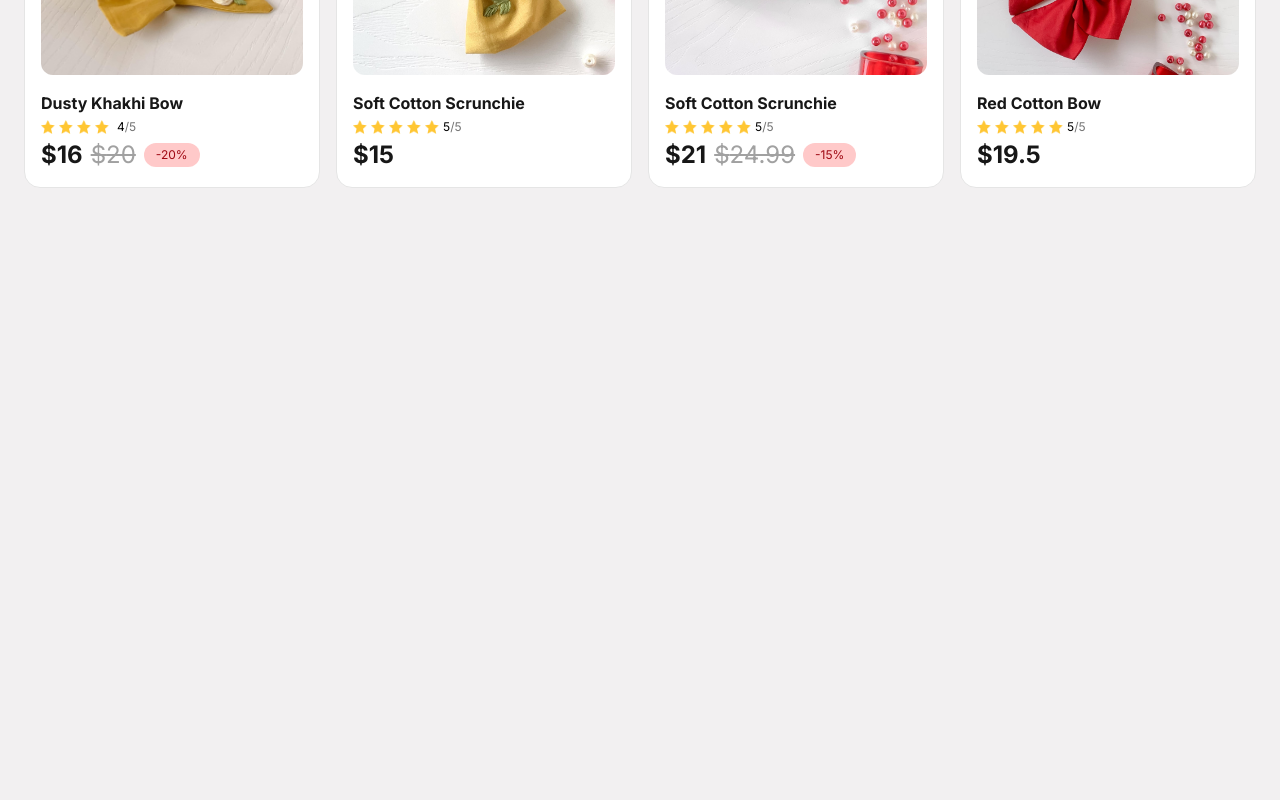
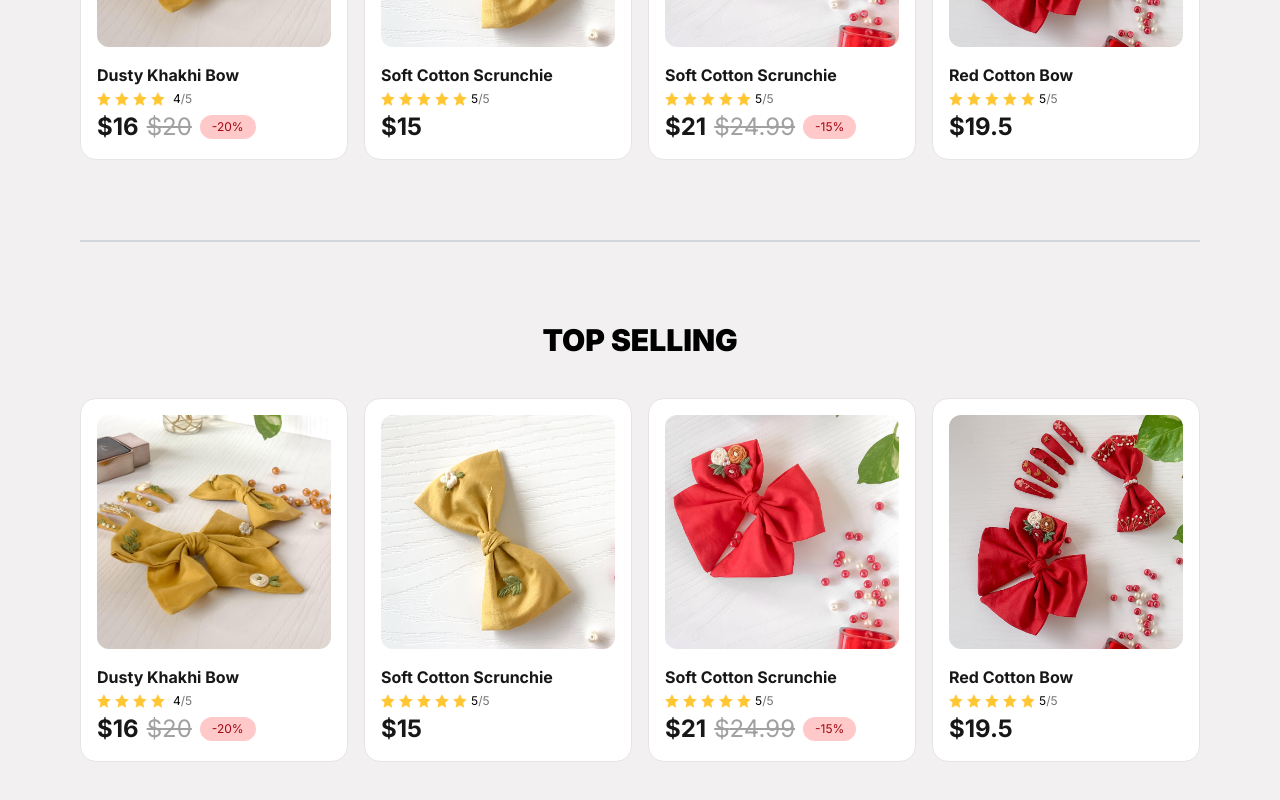
Before and after one commit to faisal03-develop/LittleKnot, a Next.js app: page /home in a window 1280 px wide. Shown: the part 1254-2054 px from the top of the page. Before the commit the page ends 1482 px from the top, so only its background shows below. Built offline with nearby package versions, Linux system fonts and the light colour scheme.

Commit message:
Added top selling projects

```diff
--- a/src/features/products/index.tsx
+++ b/src/features/products/index.tsx
@@ -5,12 +5,12 @@ export default async function ProductsPage() {
   const products = await getProducts()
 
   return (
-    <div className="px-6 py-10">
+    <div className="mx-20 py-10">
       <h1 className="mb-10 text-3xl text-center font-extrabold">NEW ARRIVALS</h1>
       <ProductGrid products={products} limit={4} />
-      <div className=''>
-
-      </div>
+      <div className='bg-gray-300 h-0.5 my-20'></div>
+      <h1 className="mb-10 text-3xl text-center font-extrabold">TOP SELLING</h1>
+      <ProductGrid products={products} limit={4} />
     </div>
   )
 }
```
